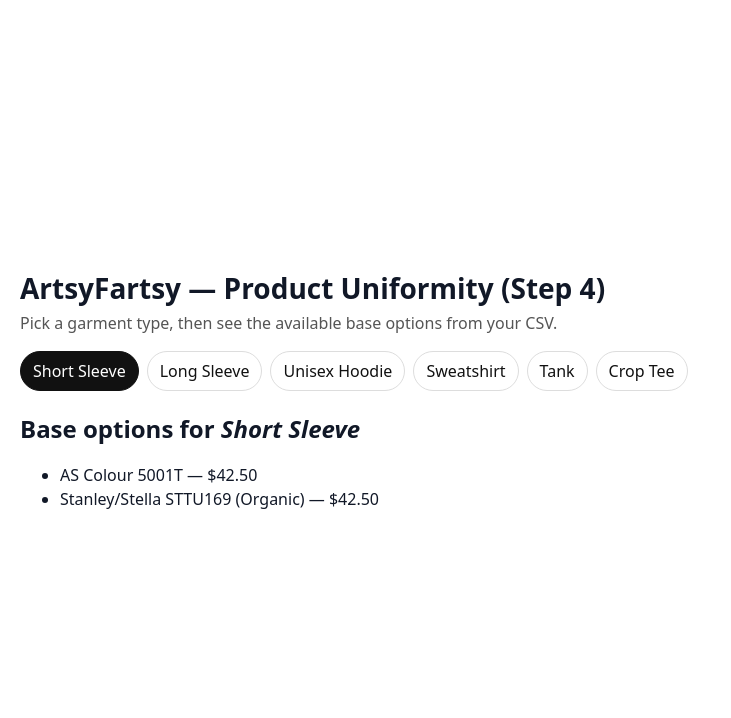
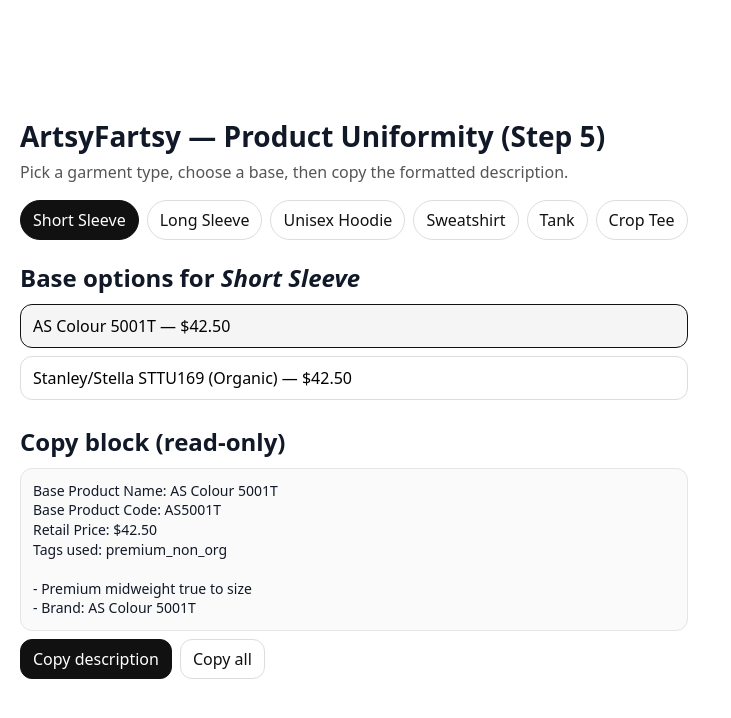
Before and after one commit to mbenton75/af-frontend, a React (Vite) app: page / in a window 1280 px wide. Shown: the top 718 px of the page, without its empty margins (0-731 px from the left). Built offline with nearby package versions, Linux system fonts and the light colour scheme.

Commit message:
Update App.tsx

```diff
--- a/src/App.tsx
+++ b/src/App.tsx
@@ -15,8 +15,11 @@ export default function App() {
   const [rows, setRows] = useState<BaseProduct[]>([]);
   const [loading, setLoading] = useState(true);
   const [error, setError] = useState<string | null>(null);
+
   const [category, setCategory] = useState<string | null>(null);
+  const [selectedBase, setSelectedBase] = useState<string | null>(null);
 
+  // Load CSV once
   useEffect(() => {
     (async () => {
       try {
@@ -32,15 +35,29 @@ export default function App() {
     })();
   }, []);
 
+  // All categories present in CSV (for the chips)
   const categories = useMemo(() => {
     const set = new Set<string>();
     rows.forEach((r) => set.add(r.category));
     return Array.from(set);
   }, [rows]);
 
+  // Bases for the currently selected category
   const basesForCategory = useMemo(
     () => rows.filter((r) => r.category === category),
     [rows, category]
+  );
+
+  // Keep a valid base selected when category changes
+  useEffect(() => {
+    if (!category) return;
+    const first = rows.find((r) => r.category === category);
+    if (first) setSelectedBase(first.code);
+  }, [category, rows]);
+
+  const base = useMemo(
+    () => rows.find((r) => r.code === selectedBase) || null,
+    [rows, selectedBase]
   );
 
   if (loading) return <p style={{ padding: 16 }}>Loading…</p>;
@@ -52,13 +69,15 @@ export default function App() {
       style={{
         padding: 20,
         fontFamily: "system-ui, -apple-system, Segoe UI, Roboto, sans-serif",
+        maxWidth: 960,
+        margin: "0 auto",
       }}
     >
       <h1 style={{ margin: 0, fontSize: 28 }}>
-        ArtsyFartsy — Product Uniformity (Step 4)
+        ArtsyFartsy — Product Uniformity (Step 5)
       </h1>
       <p style={{ marginTop: 8, color: "#555" }}>
-        Pick a garment type, then see the available base options from your CSV.
+        Pick a garment type, choose a base, then copy the formatted description.
       </p>
 
       {/* Type of garment chips */}
@@ -90,15 +109,131 @@ export default function App() {
         <h2 style={{ marginBottom: 8 }}>
           Base options for <em>{CATEGORY_LABEL[category] ?? category}</em>
         </h2>
-        <ul>
-          {basesForCategory.map((b) => (
-            <li key={b.code}>
-              {b.label}
-              {` — $${b.retail_price.toFixed(2)}`}
-            </li>
-          ))}
-        </ul>
+        <div style={{ display: "grid", gap: 8 }}>
+          {basesForCategory.map((b) => {
+            const active = b.code === selectedBase;
+            return (
+              <button
+                key={b.code}
+                onClick={() => setSelectedBase(b.code)}
+                style={{
+                  textAlign: "left",
+                  padding: "10px 12px",
+                  borderRadius: 12,
+                  border: active ? "1.5px solid #111" : "1px solid #ddd",
+                  background: active ? "#f5f5f5" : "#fff",
+                  cursor: "pointer",
+                }}
+              >
+                {b.label}
+                {` — $${b.retail_price.toFixed(2)}`}
+              </button>
+            );
+          })}
+        </div>
+      </div>
+
+      {/* Copy block */}
+      <div style={{ marginTop: 24 }}>
+        <h2 style={{ marginBottom: 8 }}>Copy block (read-only)</h2>
+        <div
+          style={{
+            whiteSpace: "pre-wrap",
+            padding: 12,
+            borderRadius: 12,
+            border: "1px solid #e5e5e5",
+            background: "#fafafa",
+            fontSize: 14,
+            lineHeight: 1.4,
+          }}
+        >
+          {base ? buildCopyBlock(base) : "Select a base above to preview."}
+        </div>
+        <div style={{ display: "flex", gap: 8, marginTop: 8 }}>
+          <button
+            onClick={() => base && copyToClipboard(buildDescription(base))}
+            style={primaryBtn}
+            disabled={!base}
+          >
+            Copy description
+          </button>
+          <button
+            onClick={() => base && copyToClipboard(buildCopyBlock(base))}
+            style={secondaryBtn}
+            disabled={!base}
+          >
+            Copy all
+          </button>
+        </div>
       </div>
     </div>
   );
 }
+
+/* ---------- helpers ---------- */
+
+function copyToClipboard(text: string) {
+  if (!text) return;
+  if (navigator.clipboard?.writeText) {
+    navigator.clipboard.writeText(text).catch(() => legacyCopy(text));
+  } else {
+    legacyCopy(text);
+  }
+}
+function legacyCopy(text: string) {
+  const ta = document.createElement("textarea");
+  ta.value = text;
+  document.body.appendChild(ta);
+  ta.select();
+  document.execCommand("copy");
+  document.body.removeChild(ta);
+}
+
+function buildCopyBlock(b: BaseProduct): string {
+  const header =
+    `Base Product Name: ${b.label}\n` +
+    `Base Product Code: ${b.code}\n` +
+    `Retail Price: $${b.retail_price.toFixed(2)}\n` +
+    `Tags used: ${[
+      b.tier,
+      b.organic ? "organic" : null,
+      b.usa_made ? "usa_made" : null,
+    ]
+      .filter(Boolean)
+      .join(", ")}`;
+
+  return `${header}\n\n${buildDescription(b)}`;
+}
+
+// Small, safe description. We can swap in richer per-base text later.
+function buildDescription(b: BaseProduct): string {
+  if (b.code === "AS4062") {
+    return (
+      "A modern cropped tee with a relaxed silhouette that pairs easily with high-waisted bottoms.\n" +
+      "- Midweight combed cotton (heathers may vary)\n" +
+      "- Relaxed fit, cropped length\n" +
+      "- Ribbed crew neck, side-seamed\n" +
+      "- Preshrunk to minimize shrinkage"
+    );
+  }
+  // Generic fallback using your CSV fields
+  return `- ${b.fit_notes || "Comfortable everyday fit"}\n- Brand: ${b.brand} ${b.model_name}`;
+}
+
+/* button styles */
+const primaryBtn: React.CSSProperties = {
+  padding: "8px 12px",
+  borderRadius: 12,
+  border: "1px solid #111",
+  background: "#111",
+  color: "#fff",
+  cursor: "pointer",
+};
+const secondaryBtn: React.CSSProperties = {
+  padding: "8px 12px",
+  borderRadius: 12,
+  border: "1px solid #ddd",
+  background: "#fff",
+  color: "#111",
+  cursor: "pointer",
+};
```
